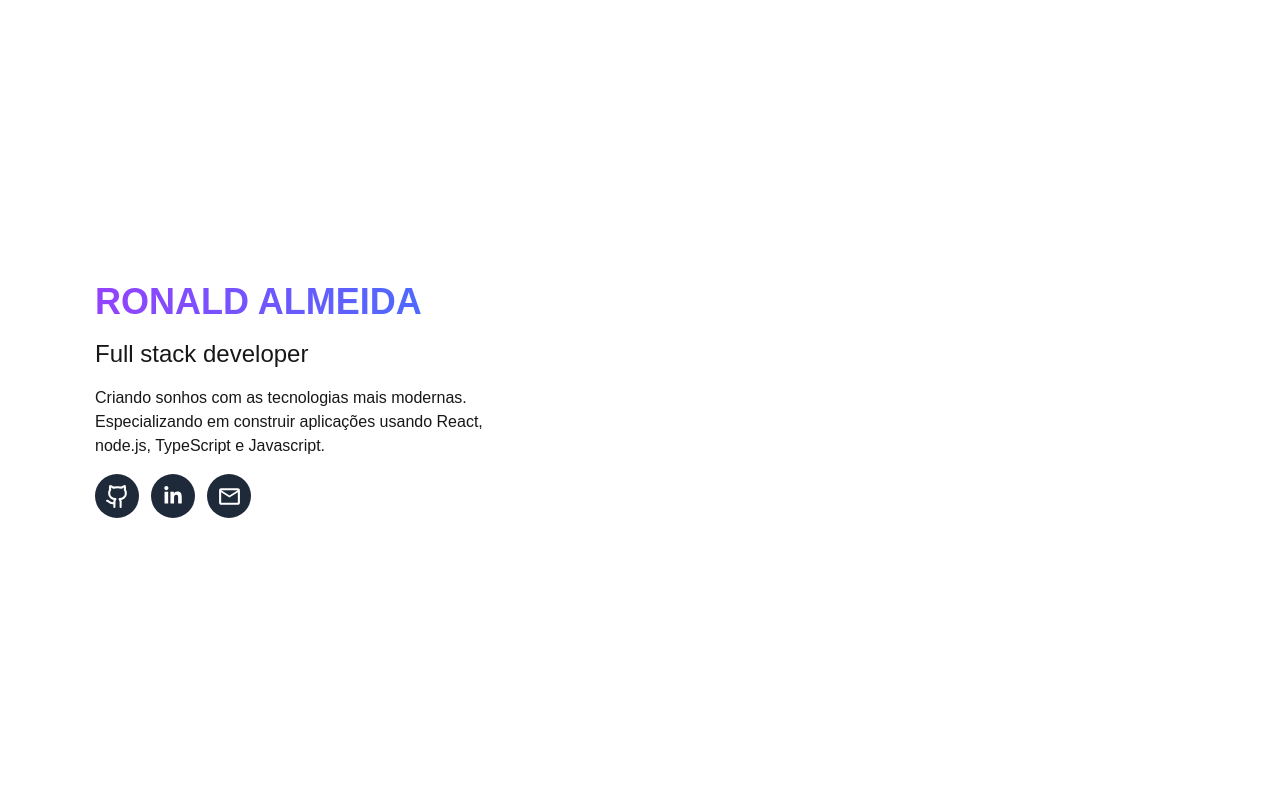
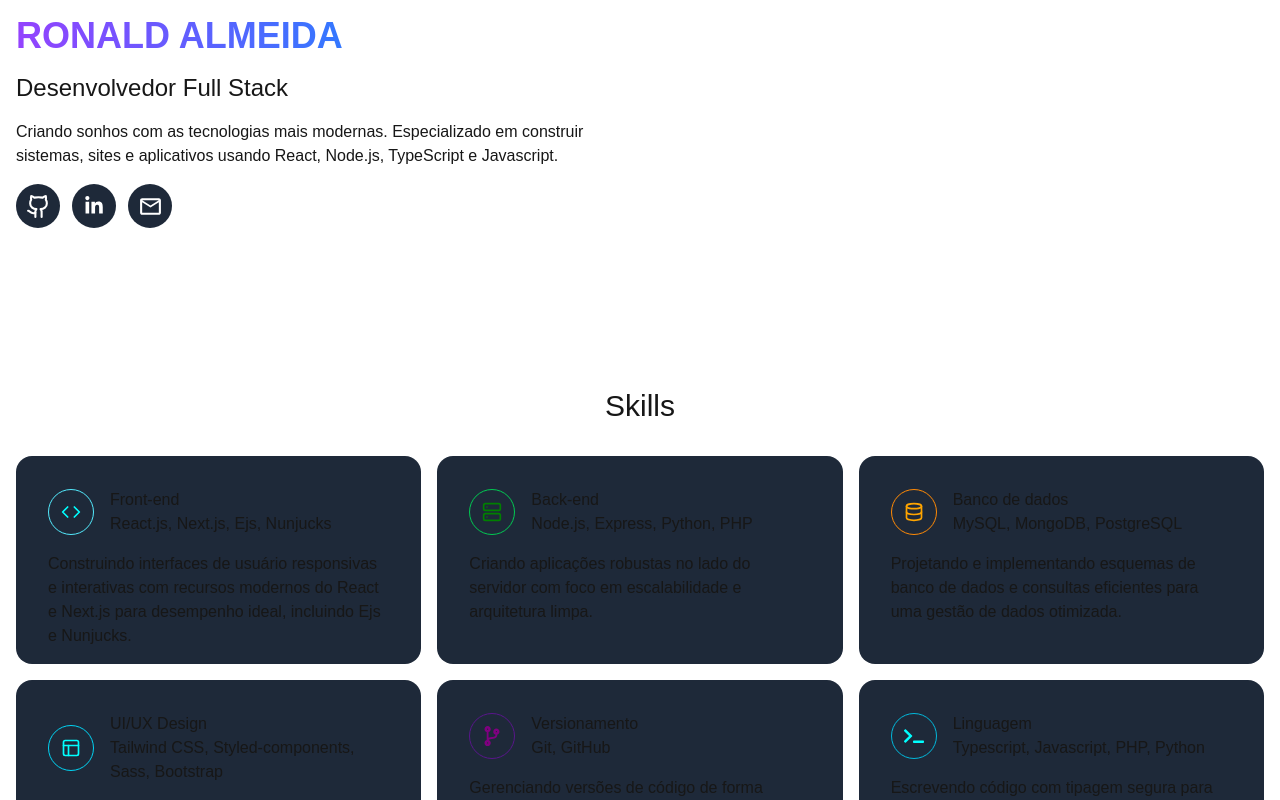
Before and after one commit to Ronald785/ronald-almeida, a Next.js app: page / in a window 1280 px wide. Shown: the top 800 px of the page. Built offline with nearby package versions, Linux system fonts and the light colour scheme.

Commit message:
Update home

```diff
--- a/src/app/components/home.tsx
+++ b/src/app/components/home.tsx
@@ -5,14 +5,16 @@ import { MdOutlineEmail } from "react-icons/md";
 
 export default function Home() {
     return (
-        <section className="h-screen bg-1 grid grid-cols-2 gap-1 stars">
-            <div className="flex flex-col justify-center w-md m-auto ">
-                <h1 className="text-4xl font-extrabold">Ronald Almeida</h1>
-                <h3 className="text-2xl mt-4">Full stack developer</h3>
-                <p className="mt-4">
+        <section className="max-w-7xl m-auto bg-1 grid grid-cols-1 md:grid-cols-2 gap-1 stars p-4 sm:mb-32">
+            <div className="flex flex-col justify-center items-center md:items-start">
+                <h1 className="text-3xl md:text-4xl font-extrabold">
+                    Ronald Almeida
+                </h1>
+                <h3 className="text-2xl mt-4">Desenvolvedor Full Stack</h3>
+                <p className="mt-4 text-center md:text-start">
                     Criando sonhos com as tecnologias mais modernas.
-                    Especializando em construir aplicações usando React,
-                    node.js, TypeScript e Javascript.
+                    Especializado em construir sistemas, sites e aplicativos
+                    usando React, Node.js, TypeScript e Javascript.
                 </p>
                 <div className="mt-4 flex gap-3">
                     <Link href={"https://github.com/Ronald785"} target="_blank">
```
